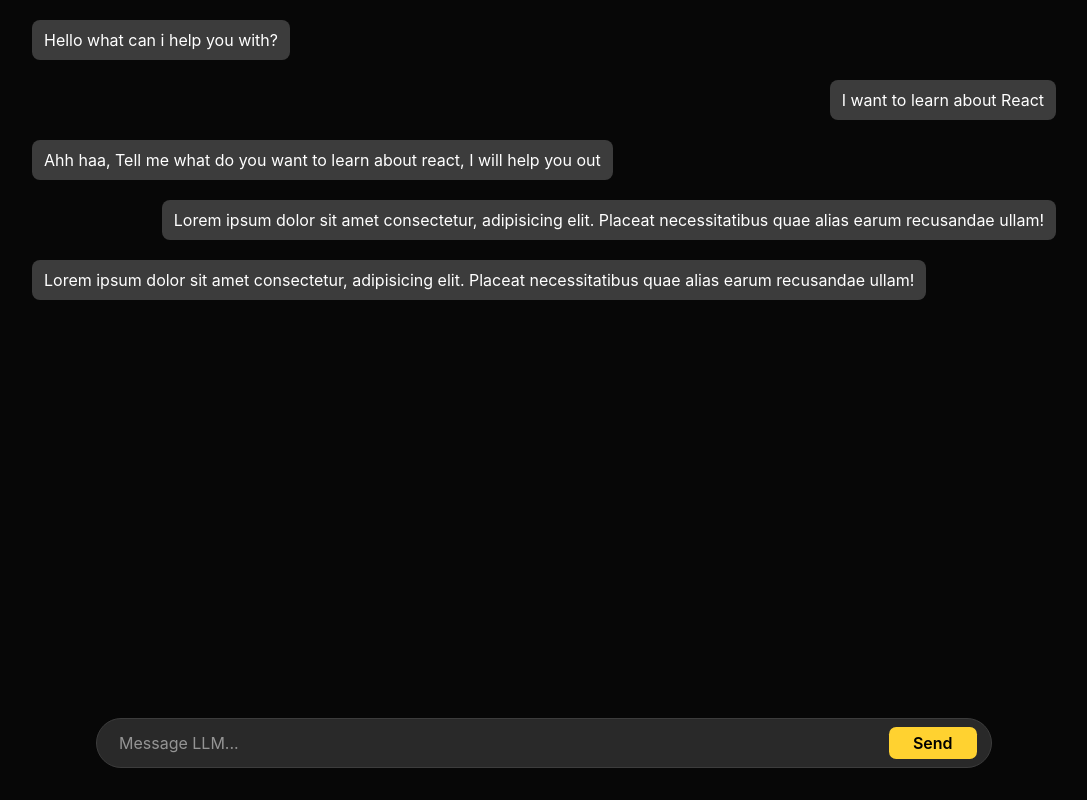
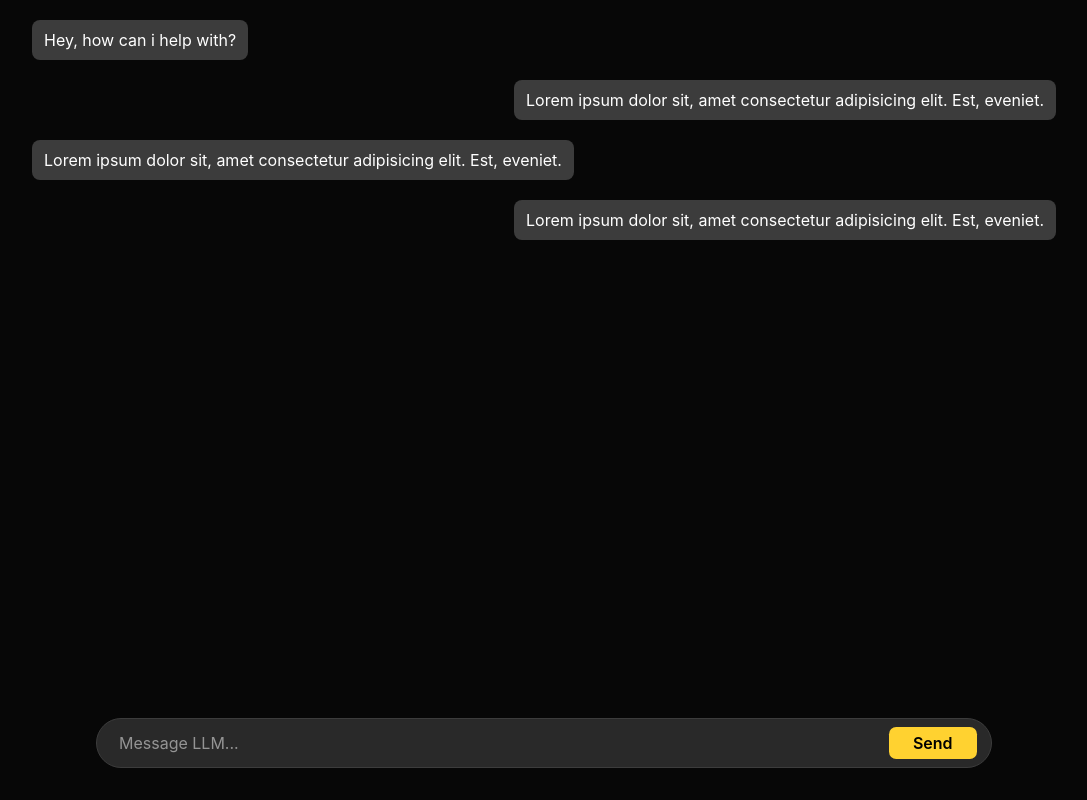
Before and after one commit to Arpit9320/Tech-Buddy-AI-Chatbot, a React (Vite) app: page / in a window 1280 px wide. Shown: the whole page, without its empty margins (96-1183 px from the left). Built offline with nearby package versions, Linux system fonts and the light colour scheme.

Commit message:
Dynamic Message generate

```diff
--- a/src/App.jsx
+++ b/src/App.jsx
@@ -1,16 +1,37 @@
 import * as webllm from "@mlc-ai/web-llm";
+import { useState } from "react";
 
 const App = () => {
+
+  const [messages, setMessages] = useState([{
+    role: "system",
+    content: "Hey, how can i help with?"
+  },
+  {
+    role: "user",
+    content: "Lorem ipsum dolor sit, amet consectetur adipisicing elit. Est, eveniet."
+  },
+  {
+    role: "model",
+    content: "Lorem ipsum dolor sit, amet consectetur adipisicing elit. Est, eveniet."
+  },
+  {
+    role: "user",
+    content: "Lorem ipsum dolor sit, amet consectetur adipisicing elit. Est, eveniet."
+  } ])
+
   return (
     <div className="main min-h-screen w-full bg-[rgb(7,7,7)] relative flex justify-center pb-28">
 
       <div className="MsgContainer h-full w-[80%]  flex flex-col gap-5 pt-5">
 
-        <div className="message bg-[rgb(60,60,60)] border-none max-w-[90%] w-fit rounded-lg px-3 py-2 text-white">Hello what can i help you with?</div>
-        <div className="message user bg-[rgb(60,60,60)] border-none max-w-[90%] w-fit rounded-lg px-3 py-2 text-white">I want to learn about React</div>
-        <div className="message bg-[rgb(60,60,60)] border-none max-w-[90%] w-fit rounded-lg px-3 py-2 text-white">Ahh haa, Tell me what do you want to learn about react, I will help you out</div>
-        <div className="message user  bg-[rgb(60,60,60)] border-none max-w-[90%] w-fit rounded-lg px-3 py-2 text-white ">Lorem ipsum dolor sit amet consectetur, adipisicing elit. Placeat necessitatibus quae alias earum recusandae ullam!</div>
-        <div className="message  bg-[rgb(60,60,60)] border-none max-w-[90%] w-fit rounded-lg px-3 py-2 text-white ">Lorem ipsum dolor sit amet consectetur, adipisicing elit. Placeat necessitatibus quae alias earum recusandae ullam!</div>
+        {
+          messages.map((message, idx)=>{
+            return <div className={`${message.role}  message bg-[rgb(60,60,60)] border-none max-w-[90%] w-fit rounded-lg px-3 py-2 text-white`} key={idx}>
+              {message.content}
+            </div>
+          })
+        }
 
       </div>
 
```
